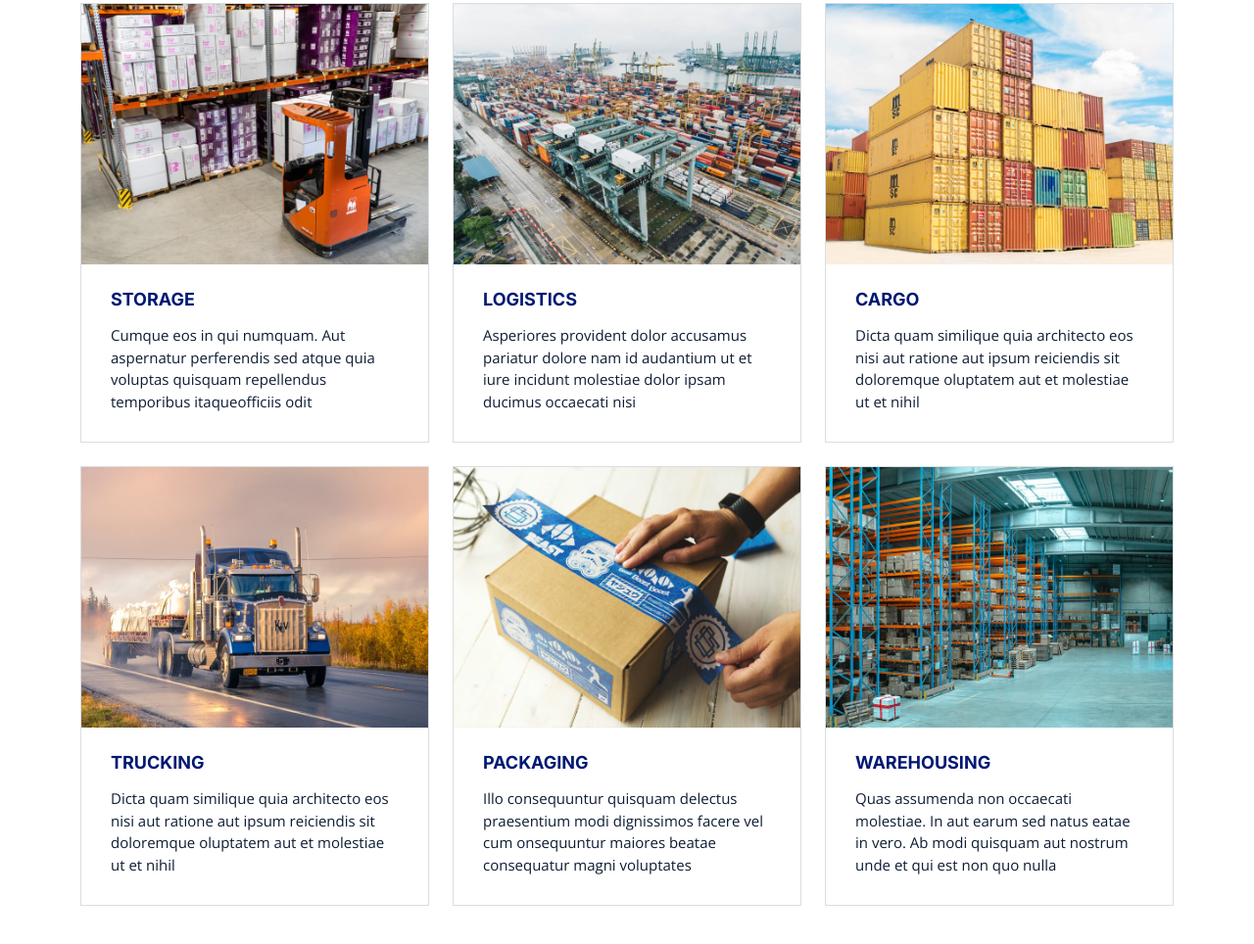
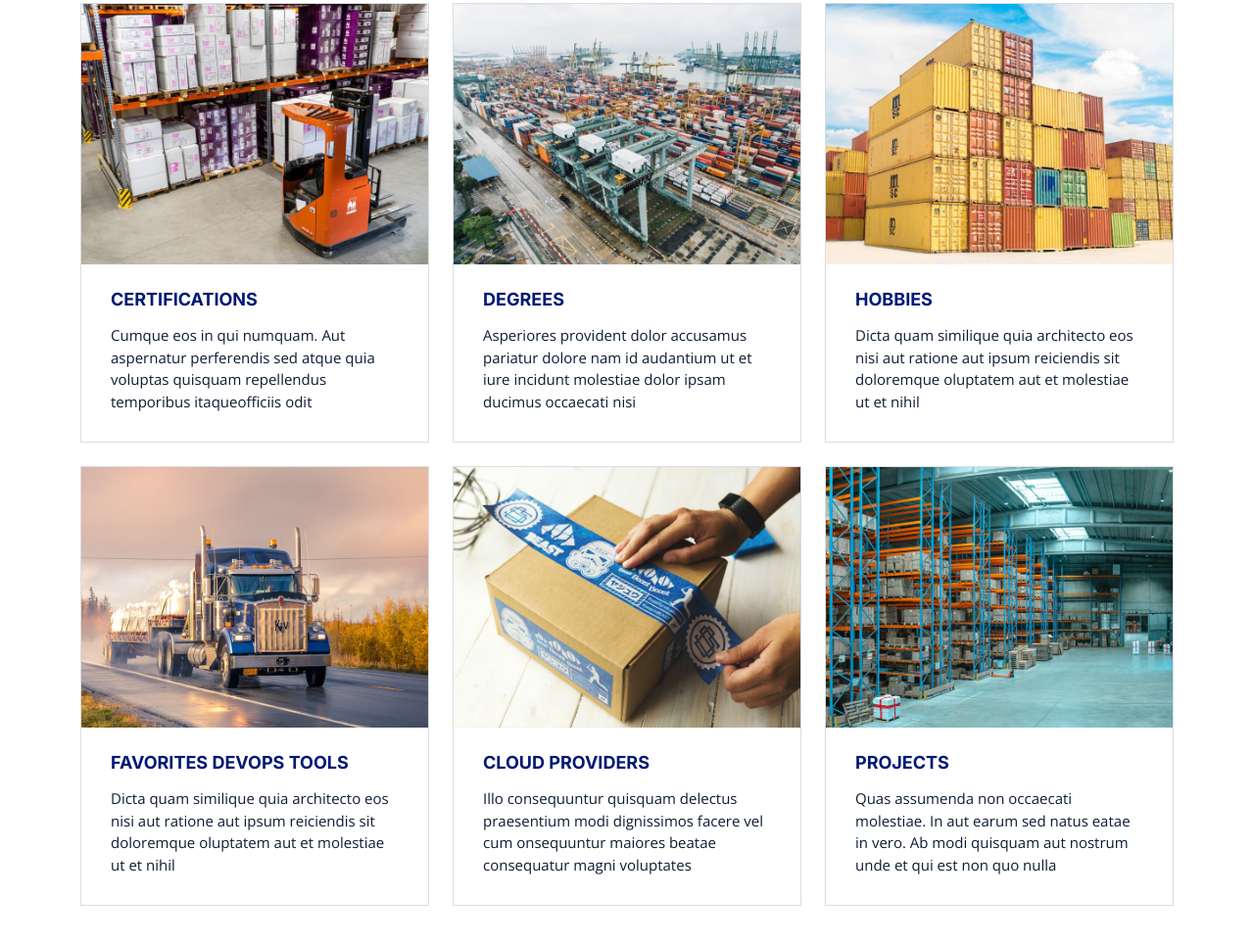
Before and after one commit to Amakoeama/aws-ci-cd-code13, a plain HTML site: page index.html in a window 1280 px wide. Shown: the part 1754-2718 px from the top of the page at 98% size. Drawn offline with nearby package versions, Linux system fonts and the light colour scheme.

Commit message:
tailoring update

```diff
--- a/index.html
+++ b/index.html
@@ -93,7 +93,7 @@
           <p data-aos="fade-up" data-aos-delay="100">Facere distinctio molestiae nisi fugit tenetur repellat non praesentium nesciunt optio quis sit odio nemo quisquam. eius quos reiciendis eum vel eum voluptatem eum maiores eaque id optio ullam occaecati odio est possimus vel reprehenderit</p>
 
           <form action="#" class="form-search d-flex align-items-stretch mb-3" data-aos="fade-up" data-aos-delay="200">
-            <input type="text" class="form-control" placeholder="ZIP code or CitY">
+            <input type="text" class="form-control" placeholder="Skills or Projects">
             <button type="submit" class="btn btn-primary">Search</button>
           </form>
 
@@ -239,7 +239,7 @@
               <div class="card-img">
                 <img src="assets/img/storage-service.jpg" alt="" class="img-fluid">
               </div>
-              <h3><a href="service-details.html" class="stretched-link">Storage</a></h3>
+              <h3><a href="service-details.html" class="stretched-link">Certifications</a></h3>
               <p>Cumque eos in qui numquam. Aut aspernatur perferendis sed atque quia voluptas quisquam repellendus temporibus itaqueofficiis odit</p>
             </div>
           </div><!-- End Card Item -->
@@ -249,7 +249,7 @@
               <div class="card-img">
                 <img src="assets/img/logistics-service.jpg" alt="" class="img-fluid">
               </div>
-              <h3><a href="service-details.html" class="stretched-link">Logistics</a></h3>
+              <h3><a href="service-details.html" class="stretched-link">Degrees</a></h3>
               <p>Asperiores provident dolor accusamus pariatur dolore nam id audantium ut et iure incidunt molestiae dolor ipsam ducimus occaecati nisi</p>
             </div>
           </div><!-- End Card Item -->
@@ -259,7 +259,7 @@
               <div class="card-img">
                 <img src="assets/img/cargo-service.jpg" alt="" class="img-fluid">
               </div>
-              <h3><a href="service-details.html" class="stretched-link">Cargo</a></h3>
+              <h3><a href="service-details.html" class="stretched-link">Hobbies</a></h3>
               <p>Dicta quam similique quia architecto eos nisi aut ratione aut ipsum reiciendis sit doloremque oluptatem aut et molestiae ut et nihil</p>
             </div>
           </div><!-- End Card Item -->
@@ -269,7 +269,7 @@
               <div class="card-img">
                 <img src="assets/img/trucking-service.jpg" alt="" class="img-fluid">
               </div>
-              <h3><a href="service-details.html" class="stretched-link">Trucking</a></h3>
+              <h3><a href="service-details.html" class="stretched-link">Favorites DevOps Tools</a></h3>
               <p>Dicta quam similique quia architecto eos nisi aut ratione aut ipsum reiciendis sit doloremque oluptatem aut et molestiae ut et nihil</p>
             </div>
           </div><!-- End Card Item -->
@@ -279,7 +279,7 @@
               <div class="card-img">
                 <img src="assets/img/packaging-service.jpg" alt="" class="img-fluid">
               </div>
-              <h3><a href="service-details.html" class="stretched-link">Packaging</a></h3>
+              <h3><a href="service-details.html" class="stretched-link">Cloud Providers</a></h3>
               <p>Illo consequuntur quisquam delectus praesentium modi dignissimos facere vel cum onsequuntur maiores beatae consequatur magni voluptates</p>
             </div>
           </div><!-- End Card Item -->
@@ -289,7 +289,7 @@
               <div class="card-img">
                 <img src="assets/img/warehousing-service.jpg" alt="" class="img-fluid">
               </div>
-              <h3><a href="service-details.html" class="stretched-link">Warehousing</a></h3>
+              <h3><a href="service-details.html" class="stretched-link">Projects</a></h3>
               <p>Quas assumenda non occaecati molestiae. In aut earum sed natus eatae in vero. Ab modi quisquam aut nostrum unde et qui est non quo nulla</p>
             </div>
           </div><!-- End Card Item -->
```
